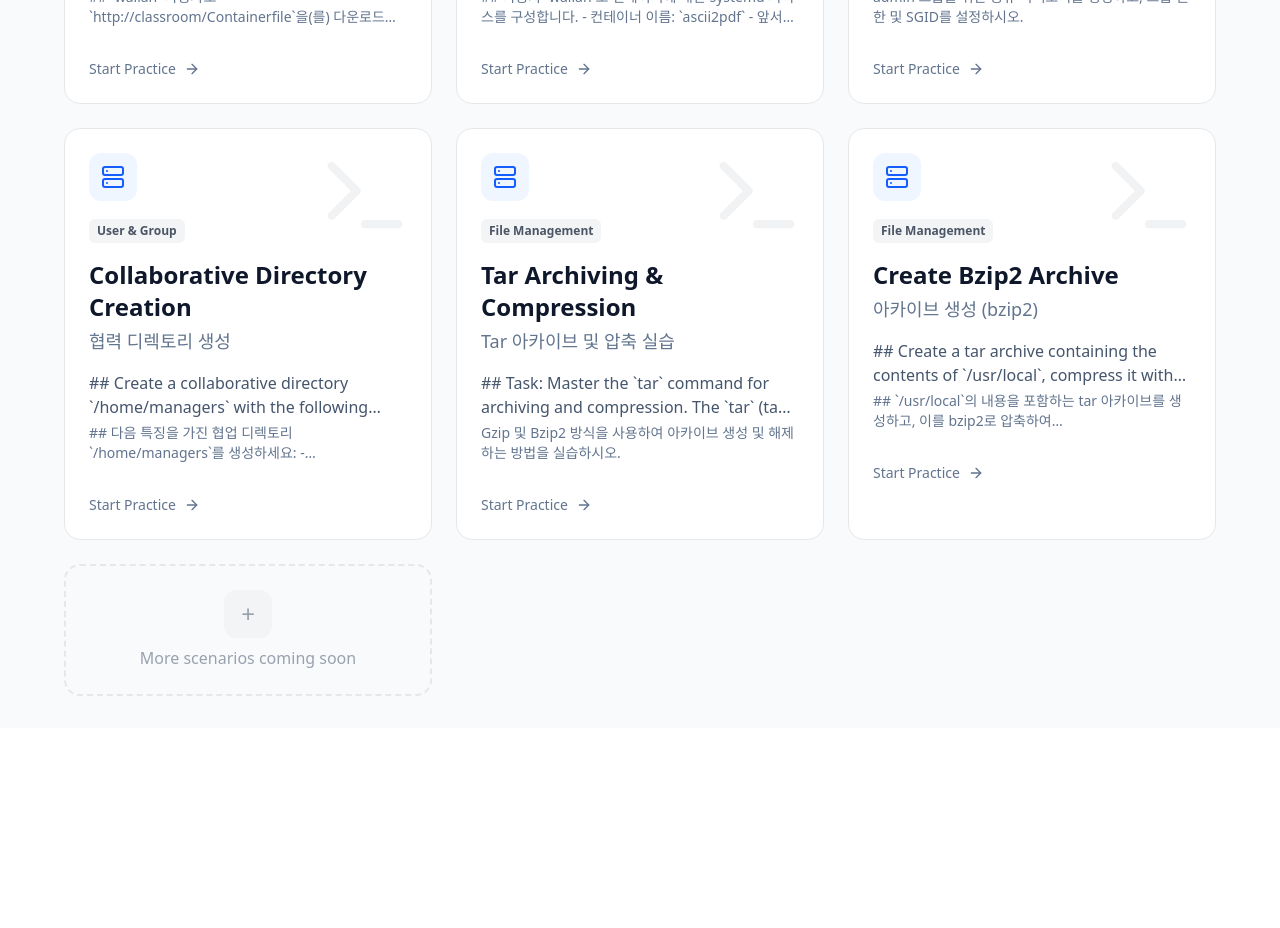
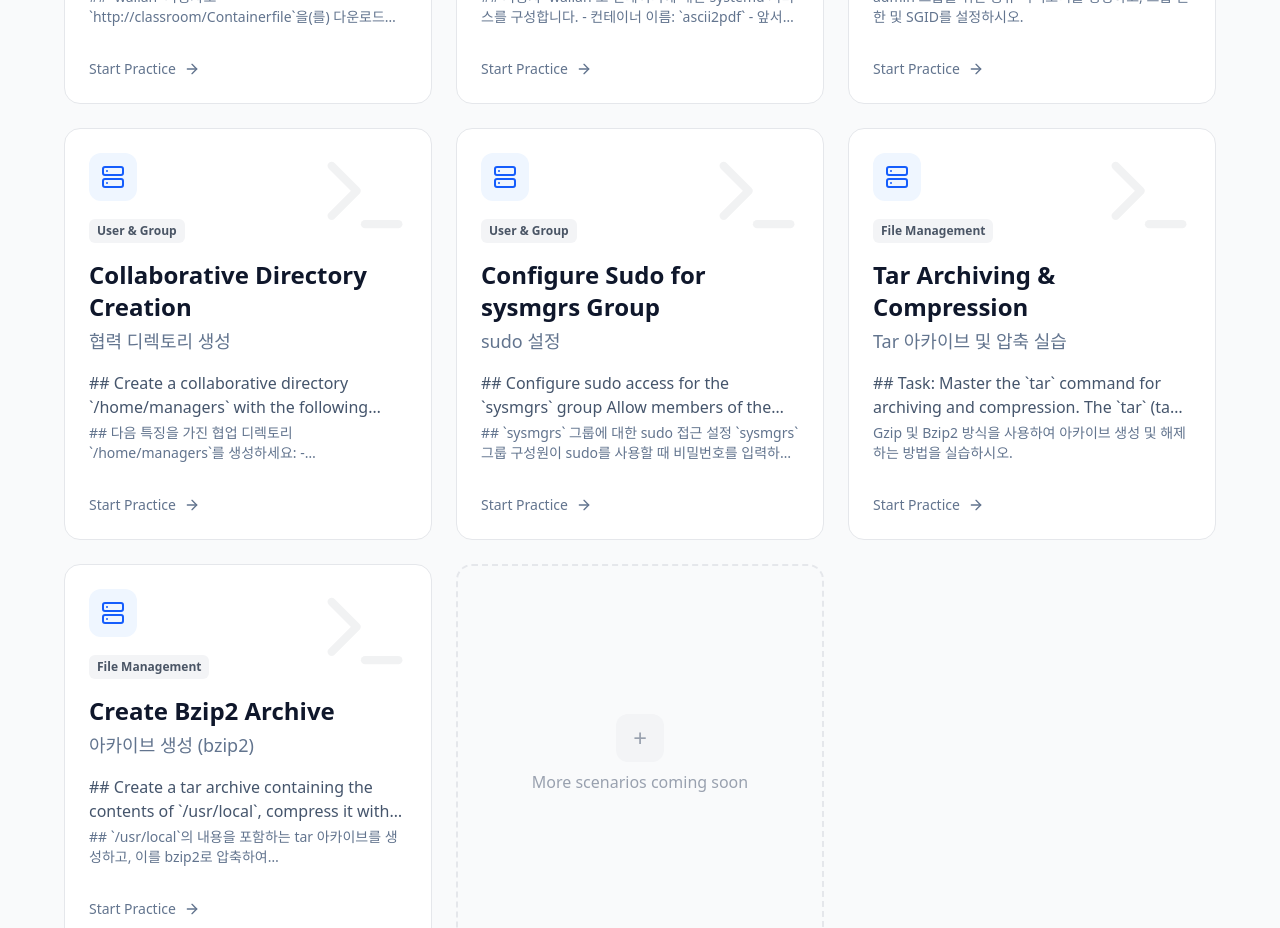
Before and after one commit to tacowasabii/RHCSA, a React (Vite) app: page / in a window 1280 px wide. Shown: the part 3520-4448 px from the top of the page. Before the commit the page ends 4248 px from the top, so only its background shows below. Built offline with nearby package versions, Linux system fonts and the light colour scheme.

Commit message:
feat: sudo 설정

```diff
--- a/src/data/problems.ts
+++ b/src/data/problems.ts
@@ -1494,6 +1494,53 @@ Without modifying the contents of this file, build an image named \`pdf\`.`,
     ]
   },
   {
+    id: 'sudo-sysmgrs-nopasswd',
+    category: 'User & Group',
+    title: 'Configure Sudo for sysmgrs Group',
+    titleKo: 'sudo 설정',
+    description: `## Configure sudo access for the \`sysmgrs\` group
+
+Allow members of the \`sysmgrs\` group to use \`sudo\` without entering a password.
+
+### Key Concepts:
+- \`/etc/sudoers.d/\`: Drop-in directory for additional sudoers configurations
+- \`visudo\`: Safe editor for sudoers files with syntax checking
+- \`NOPASSWD\`: Allows sudo commands without password prompt`,
+    descriptionKo: `## \`sysmgrs\` 그룹에 대한 sudo 접근 설정
+
+\`sysmgrs\` 그룹 구성원이 sudo를 사용할 때 비밀번호를 입력하지 않도록 허용하세요.
+
+### 핵심 개념:
+- \`/etc/sudoers.d/\`: 추가 sudoers 설정을 위한 드롭인 디렉토리
+- \`visudo\`: 구문 검사를 포함한 sudoers 파일 안전 편집기
+- \`NOPASSWD\`: 비밀번호 입력 없이 sudo 명령 실행 허용`,
+    scenarios: [
+      'Group: sysmgrs',
+      'Sudo: NOPASSWD for all commands',
+      'Config file: /etc/sudoers.d/sysmgrs-group'
+    ],
+    steps: [
+      {
+        id: 1,
+        instruction: 'Create a sudoers drop-in file for the sysmgrs group',
+        instructionKo: 'sysmgrs 그룹을 위한 sudoers 드롭인 파일을 생성하시오.',
+        command: "echo '%sysmgrs ALL=(ALL) NOPASSWD: ALL' > /etc/sudoers.d/sysmgrs-group"
+      },
+      {
+        id: 2,
+        instruction: 'Switch to natasha (a sysmgrs member) to verify',
+        instructionKo: 'natasha(sysmgrs 그룹 구성원)로 전환하여 확인하시오.',
+        command: 'su - natasha'
+      },
+      {
+        id: 3,
+        instruction: 'Verify sudo works without password',
+        instructionKo: '비밀번호 없이 sudo가 작동하는지 확인하시오.',
+        command: 'sudo cat /etc/shadow'
+      }
+    ]
+  },
+  {
     id: 'tar-archiving-basics',
     category: 'File Management',
     title: 'Tar Archiving & Compression',
```
